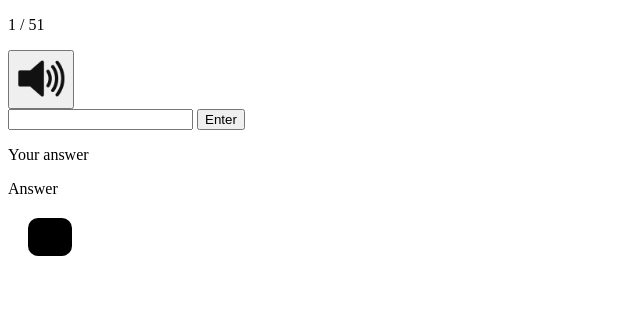
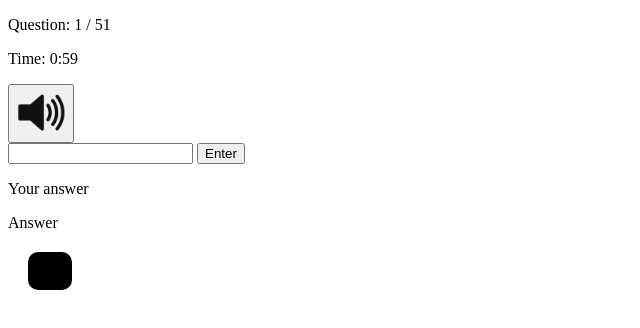
Before and after one commit to MisterJamesIBA/vocab-test, a plain HTML site: page view/revised.html in a window 1280 px wide. Both pictures are taken after a click on the button "Start". Shown: the whole page, without its empty margins (0-640 px from the left). Drawn offline with Linux system fonts and the light colour scheme.

Commit message:
added timer

```diff
--- a/js/revised.js
+++ b/js/revised.js
@@ -150,7 +150,7 @@ const checkAnswer = (input, answer) => {
 start point
 */
 
-const startTest = (testType, vocab) => {
+const startTest = (testType, vocab, time) => {
     console.log(testType, vocab);
     // html elements
     const delimiters = /([,!?])/; // Regular expression to match delimiters (, ! ?)
@@ -180,6 +180,16 @@ const startTest = (testType, vocab) => {
     //shuffle the vocab words
     let shuffle = vocab.sort(() => Math.random() - 0.5);
 
+    // button on click
+    questBtn.addEventListener("click", () => {
+        console.log(select.EN, select);
+        const uttr = new SpeechSynthesisUtterance(select.EN);
+        uttr.lang = 'en-US';
+        uttr.rate = 0.7;
+        speechSynthesis.speak(uttr);
+    });
+
+
     // setup question
     const setup = () => {
         // increment and check if out of bounds
@@ -195,15 +205,6 @@ const startTest = (testType, vocab) => {
         output.innerHTML = "";
         input.value = "";
         answerText.innerHTML = select.EN;
-
-        // button on click
-        questBtn.addEventListener("click", () => {
-            console.log(select.EN, select);
-            const uttr = new SpeechSynthesisUtterance(select.EN);
-            uttr.lang = 'en-US';
-            uttr.rate = 0.7;
-            speechSynthesis.speak(uttr);
-        });
 
         // list or read
         if (testType == "LIST") {
@@ -247,6 +248,30 @@ const startTest = (testType, vocab) => {
 
     });
 
+    // start test timer
+    let seconds = time * 60;
+
+    let timeHandle = document.querySelector("#time");
+
+    const stringTime = () => {
+        let min = Math.floor(seconds / 60);
+        let s = seconds % 60;
+        s = (s < 10) ? `0${s}` : `${s}`;
+        timeHandle.innerHTML = `${min}:${s}`;
+    }
+
+    stringTime();
+
+    let handle = setInterval(() => {
+        stringTime();
+        seconds -= 1;
+
+        if (seconds <= 0) {
+            clearInterval(handle);
+            showResult();
+        }
+    }, 1000);
+
     setup();
 }
 
@@ -261,13 +286,15 @@ window.onload = function () {
     let startBtn = document.querySelector("#startBtn");
     startBtn.addEventListener("click", () => {
         console.log(testSelect.value);
-        console.log(timeSelect.value);
+        console.log("time: " + timeSelect.value);
         console.log(typeSelect.value);
+
+        let time = Number(timeSelect.value);
 
         fetch(testSelect.value)
             .then((res) => res.text())
             .then((text) => {
-                startTest(typeSelect.value, JSON.parse(text).data);
+                startTest(typeSelect.value, JSON.parse(text).data, time);
                 showMain();
             })
             .catch((e) => console.error(e));
--- a/view/revised.html
+++ b/view/revised.html
@@ -19,7 +19,7 @@
         </select>
         <P>Time:</P>
         <select id="timeSelect">
-            <option value="5">5 Min</option>
+            <option value="1">5 Min</option>
             <option value="10">10 Min</option>
             <option value="15">15 Min</option>
             <option value="20">20 Min</option>
@@ -44,7 +44,9 @@
 
     <div class="mainScreen hide">
 
-        <p id="questNumber">##/##</p>
+
+        <p>Question: <span id="questNumber">##/##</span></p>
+        <p>Time: <span id="time">1:00</span></p>
 
         <div class="questionBox">
             <button id="questBtn">
```
